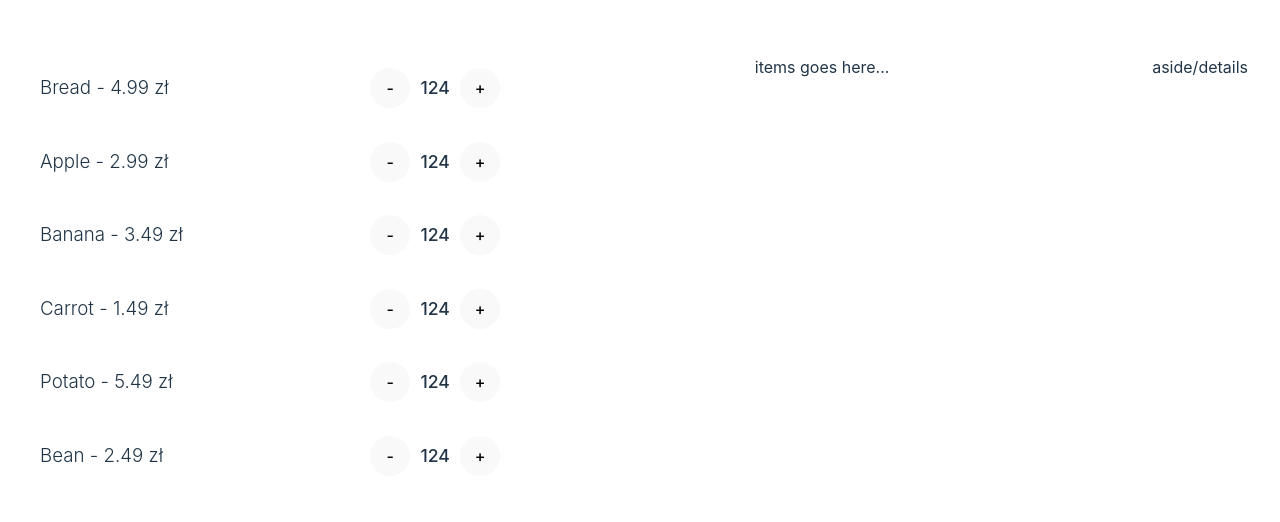
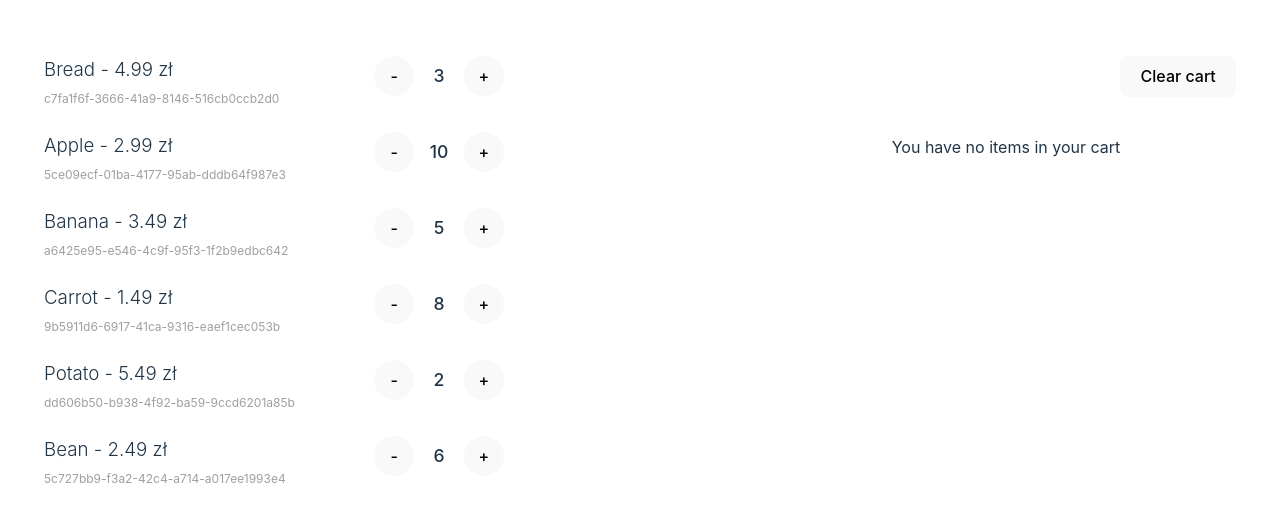
Before and after one commit to lukaasz555/02-states-handling, a React (Vite) app in the folder 01-reducer-tutorial/: page / in a window 1280 px wide. Shown: the part 128-650 px from the top of the page. Built offline with nearby package versions, Linux system fonts and the light colour scheme.

Commit message:
productItem css updated, added Summary

```diff
--- a/01-reducer-tutorial/src/components/ProductItem/ProductItem.css
+++ b/01-reducer-tutorial/src/components/ProductItem/ProductItem.css
@@ -1,9 +1,9 @@
 .product__wrapper {
 	display: flex;
 	justify-content: space-between;
-	align-items: center;
-	padding: 0 0.5em;
-	background: rgba(255, 255, 255, 0.1);
+	align-items: flex-start;
+	padding: 0.5em 0.75em;
+	background: rgba(255, 255, 255, 0.05);
 	border-radius: 8px;
 	width: 100%;
 	min-width: 250px;
@@ -11,13 +11,36 @@
 
 .product__details h3 {
 	font-weight: 300;
+	padding: 0;
+	margin: 0;
+}
+
+.product__details p {
+	font-size: 0.75em;
+	margin: 0;
+	padding: 0;
+	margin-top: 0.5em;
+	color: #9f9f9f;
 }
 
 .product__actions {
 	display: flex;
+	flex-direction: column;
+}
+
+.product__actions > div {
+	display: flex;
 	align-items: center;
 	column-gap: 10px;
 	width: 130px;
+}
+
+.product__actions--error {
+	color: rgb(245, 102, 102);
+	font-size: 0.9em;
+	padding: 0;
+	margin: 0;
+	text-align: center;
 }
 
 .product__actions--btn {
@@ -36,4 +59,6 @@
 	width: 80px;
 	max-width: 80px;
 	text-align: center;
+	padding: 0;
+	margin: 0;
 }
--- a/01-reducer-tutorial/src/components/ProductItem/ProductItem.tsx
+++ b/01-reducer-tutorial/src/components/ProductItem/ProductItem.tsx
@@ -1,3 +1,4 @@
+import { useState } from 'react';
 import { IProduct } from '../../interfaces/IProduct';
 import './ProductItem.css';
 
@@ -6,8 +7,18 @@ interface ProductItemProps {
 }
 
 export const ProductItem = ({ product }: ProductItemProps) => {
+	const [error, setError] = useState('');
 	const { price, name, id, quantity } = product;
-	console.log(price, name, id, quantity);
+
+	console.log(price, name, id, quantity, setError);
+
+	const onAddClick = () => {
+		// console.log('should add to cart item with id ', id);
+	};
+
+	const onRemoveItemClick = () => {
+		// console.log('should remove one item of product with id ', id);
+	};
 
 	return (
 		<div className='product__wrapper'>
@@ -15,11 +26,19 @@ export const ProductItem = ({ product }: ProductItemProps) => {
 				<h3>
 					{name} - {price} zł
 				</h3>
+				<p>{id}</p>
 			</div>
 			<div className='product__actions'>
-				<button className='product__actions--btn'>-</button>
-				<p className='product__actions--qty'>124</p>
-				<button className='product__actions--btn'>+</button>
+				<div>
+					<button className='product__actions--btn' onClick={onRemoveItemClick}>
+						-
+					</button>
+					<p className='product__actions--qty'>{quantity}</p>
+					<button className='product__actions--btn' onClick={onAddClick}>
+						+
+					</button>
+				</div>
+				<p className='product__actions--error'>{error}</p>
 			</div>
 		</div>
 	);
--- /dev/null
+++ b/01-reducer-tutorial/src/components/Summary/Summary.css
@@ -0,0 +1,29 @@
+.summary__wrapper {
+	display: flex;
+	flex-direction: column;
+	width: 50%;
+	min-width: 250px;
+	max-width: 460px;
+	height: 100%;
+	padding: 0.5em 0.75em;
+	border-radius: 8px;
+	background: rgba(255, 255, 255, 0.05);
+	margin-left: 2em;
+}
+
+.summery__tools {
+	display: flex;
+	justify-content: flex-end;
+}
+
+.summary__content {
+	height: 100px;
+}
+
+.summary__content--empty {
+	display: flex;
+	align-items: center;
+	justify-content: center;
+	height: 100%;
+	width: 100%;
+}
--- /dev/null
+++ b/01-reducer-tutorial/src/components/Summary/Summary.tsx
@@ -0,0 +1,31 @@
+import { IProduct } from '../../interfaces/IProduct';
+import './Summary.css';
+
+interface SummaryProps {
+	productsInCart: IProduct[];
+}
+
+export const Summary = ({ productsInCart }: SummaryProps) => {
+	console.log(productsInCart);
+
+	const onClearCart = () => console.log('clear cart');
+
+	return (
+		<section className='summary__wrapper'>
+			<div className='summery__tools'>
+				<button onClick={onClearCart}>Clear cart</button>
+			</div>
+			<div className='summary__content'>
+				{!productsInCart.length ? (
+					<div className='summary__content--empty'>
+						<p>You have no items in your cart</p>
+					</div>
+				) : (
+					<div className='summary__content--items'>
+						<p>Some items should be shown here</p>
+					</div>
+				)}
+			</div>
+		</section>
+	);
+};
--- a/01-reducer-tutorial/src/views/Checkout/Checkout.tsx
+++ b/01-reducer-tutorial/src/views/Checkout/Checkout.tsx
@@ -1,13 +1,17 @@
+import { useState } from 'react';
 import { ProductsList } from '../../components/ProductsList/ProductsList';
+import { Summary } from '../../components/Summary/Summary';
 import data from '../../data/data.json';
+import { IProduct } from '../../interfaces/IProduct';
 import './Checkout.css';
 
 export const Checkout = () => {
+	const [productsInCart, setProductsInCart] = useState<IProduct[]>([]);
+
 	return (
 		<main className='checkout__wrapper'>
 			<ProductsList products={data.items} />
-			<section>items goes here...</section>
-			<aside>aside/details</aside>
+			<Summary productsInCart={productsInCart} />
 		</main>
 	);
 };
```
